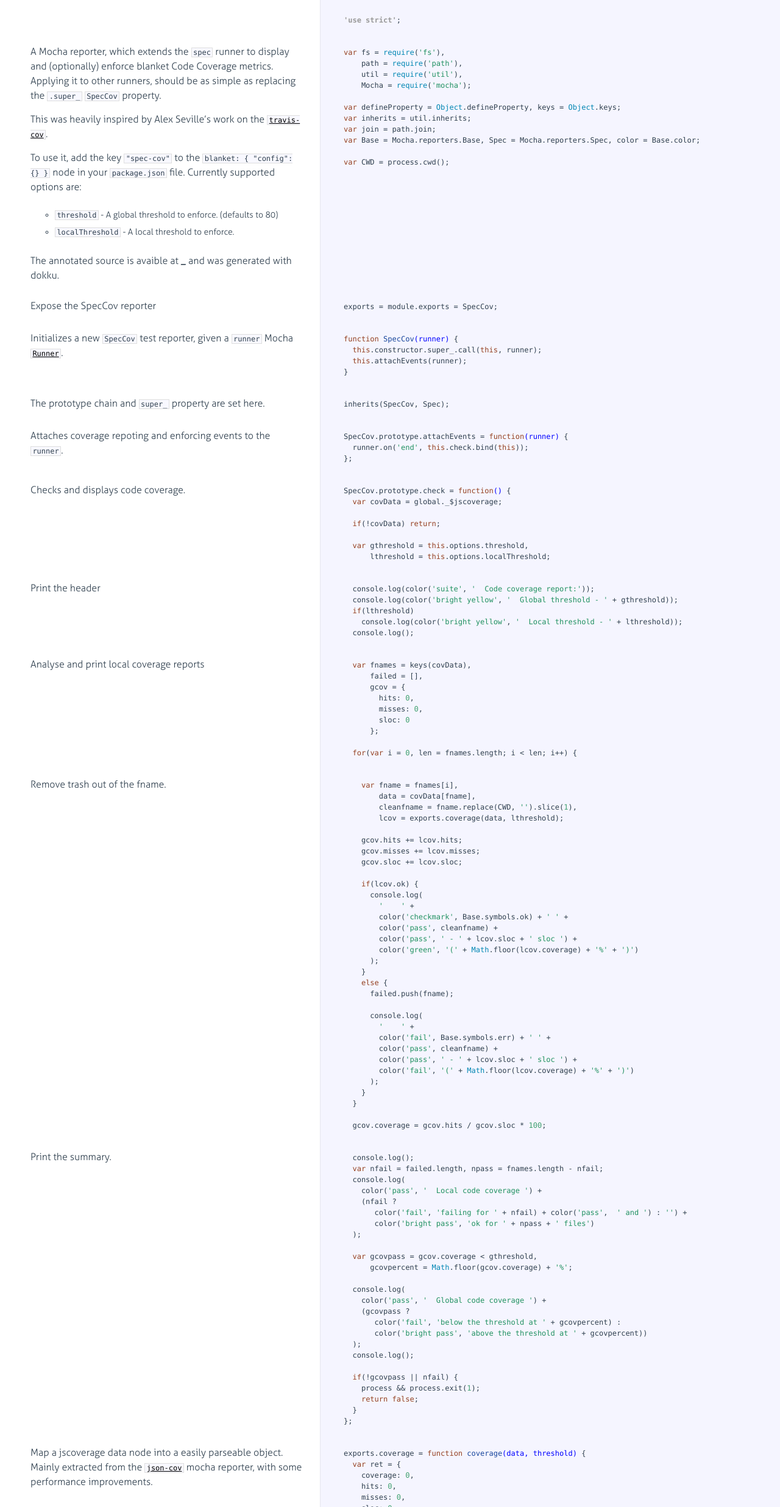
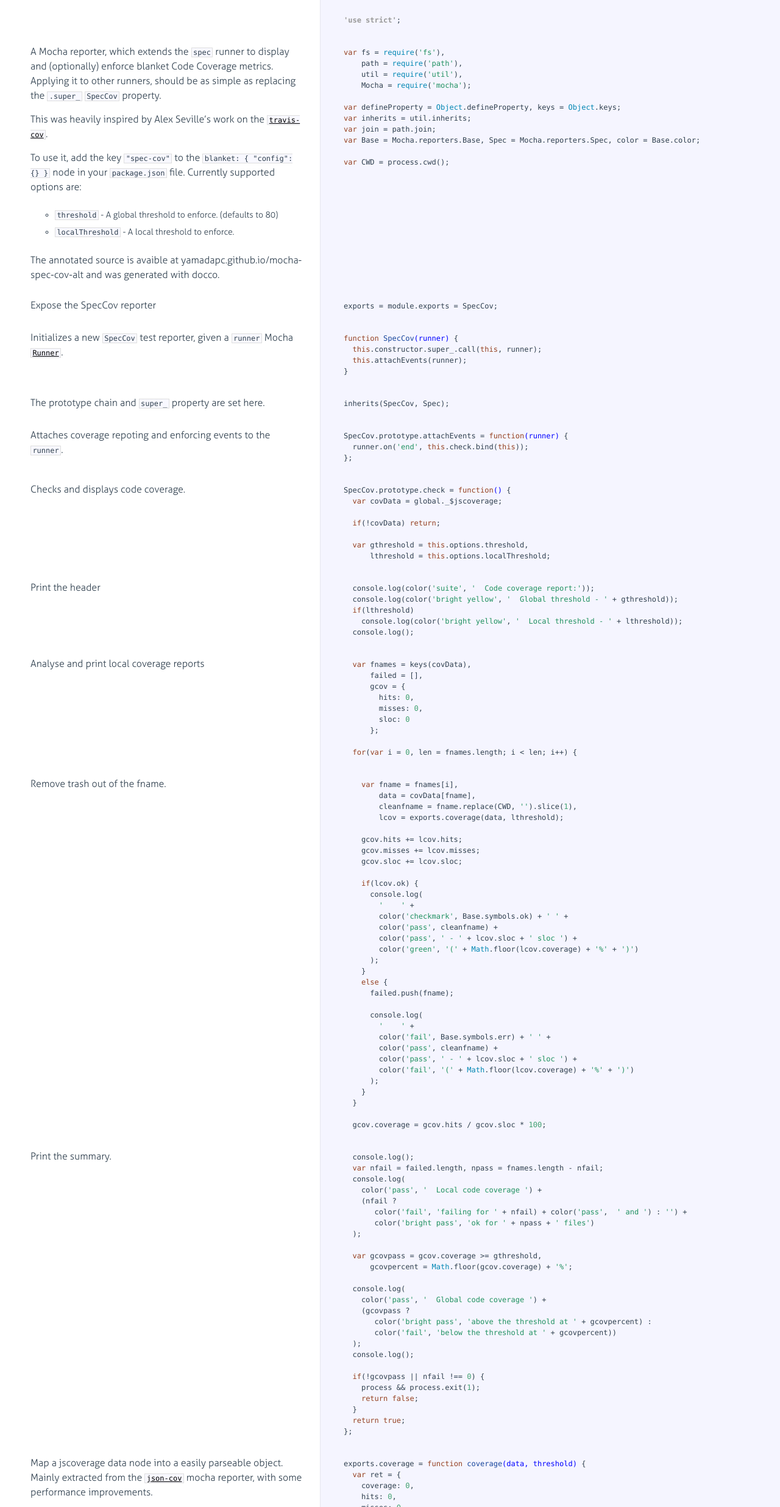
Before and after one commit to yamadapc/mocha-spec-cov-alt, a plain HTML site: page index.html in a window 1280 px wide. Shown: the part 88-2560 px from the top of the page at 61% size. Drawn offline with Linux system fonts and the light colour scheme.

Commit message:
Update the documentation.

```diff
--- a/index.html
+++ b/index.html
@@ -52,7 +52,8 @@ in your <code>package.json</code> file. Currently supported options are:</p>
 <li><code>threshold</code> - A global threshold to enforce. (defaults to 80)</li>
 <li><code>localThreshold</code> - A local threshold to enforce.</li>
 </ul>
-<p>The annotated source is avaible at <strong><em>_</em></strong> and was generated with dokku.</p>
+<p>The annotated source is avaible at yamadapc.github.io/mocha-spec-cov-alt
+and was generated with docco.</p>
 
             </div>
 
@@ -265,21 +266,22 @@ in your <code>package.json</code> file. Currently supported options are:</p>
        color(<span class="hljs-string">'bright pass'</span>, <span class="hljs-string">'ok for '</span> + npass + <span class="hljs-string">' files'</span>)
   );
 
-  <span class="hljs-keyword">var</span> gcovpass = gcov.coverage &lt; gthreshold,
+  <span class="hljs-keyword">var</span> gcovpass = gcov.coverage &gt;= gthreshold,
       gcovpercent = <span class="hljs-built_in">Math</span>.floor(gcov.coverage) + <span class="hljs-string">'%'</span>;
 
   console.log(
     color(<span class="hljs-string">'pass'</span>, <span class="hljs-string">'  Global code coverage '</span>) +
     (gcovpass ?
-       color(<span class="hljs-string">'fail'</span>, <span class="hljs-string">'below the threshold at '</span> + gcovpercent) :
-       color(<span class="hljs-string">'bright pass'</span>, <span class="hljs-string">'above the threshold at '</span> + gcovpercent))
+       color(<span class="hljs-string">'bright pass'</span>, <span class="hljs-string">'above the threshold at '</span> + gcovpercent) :
+       color(<span class="hljs-string">'fail'</span>, <span class="hljs-string">'below the threshold at '</span> + gcovpercent))
   );
   console.log();
 
-  <span class="hljs-keyword">if</span>(!gcovpass || nfail) {
+  <span class="hljs-keyword">if</span>(!gcovpass || nfail !== <span class="hljs-number">0</span>) {
     process &amp;&amp; process.exit(<span class="hljs-number">1</span>);
     <span class="hljs-keyword">return</span> <span class="hljs-literal">false</span>;
   }
+  <span class="hljs-keyword">return</span> <span class="hljs-literal">true</span>;
 };</pre></div></div>
 
         </li>
```
